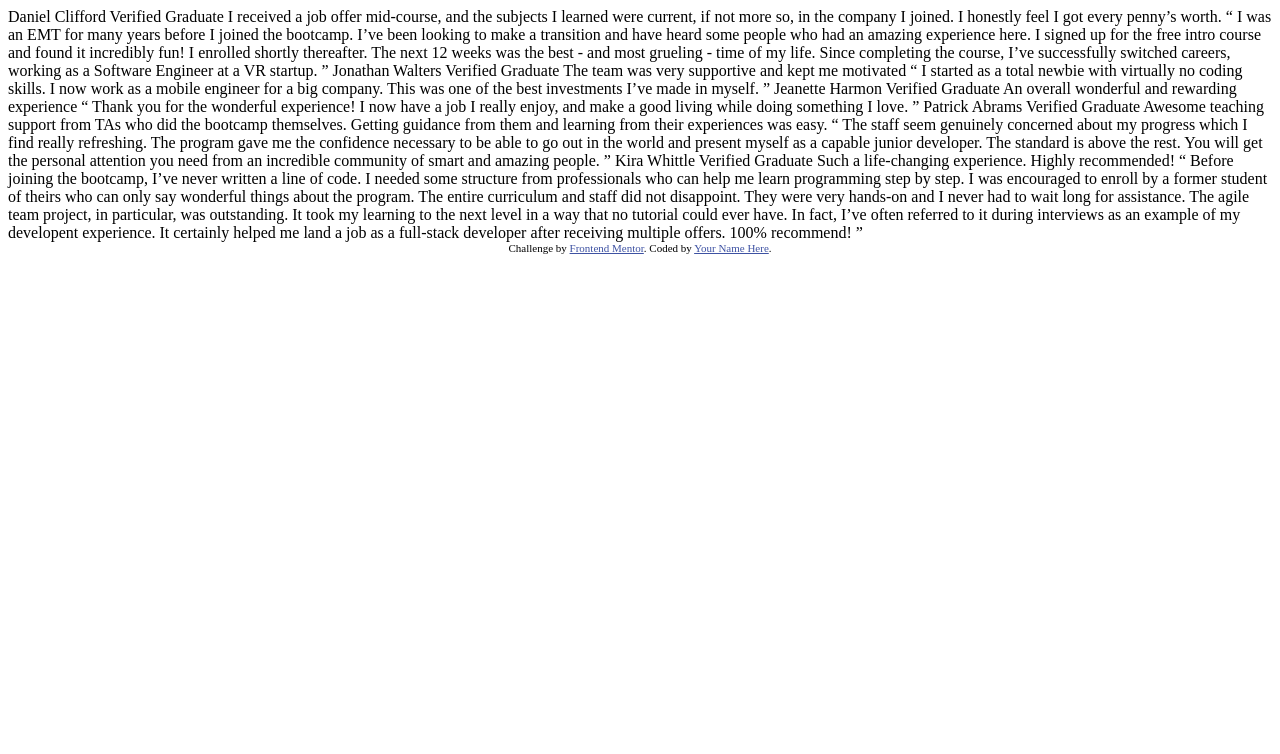
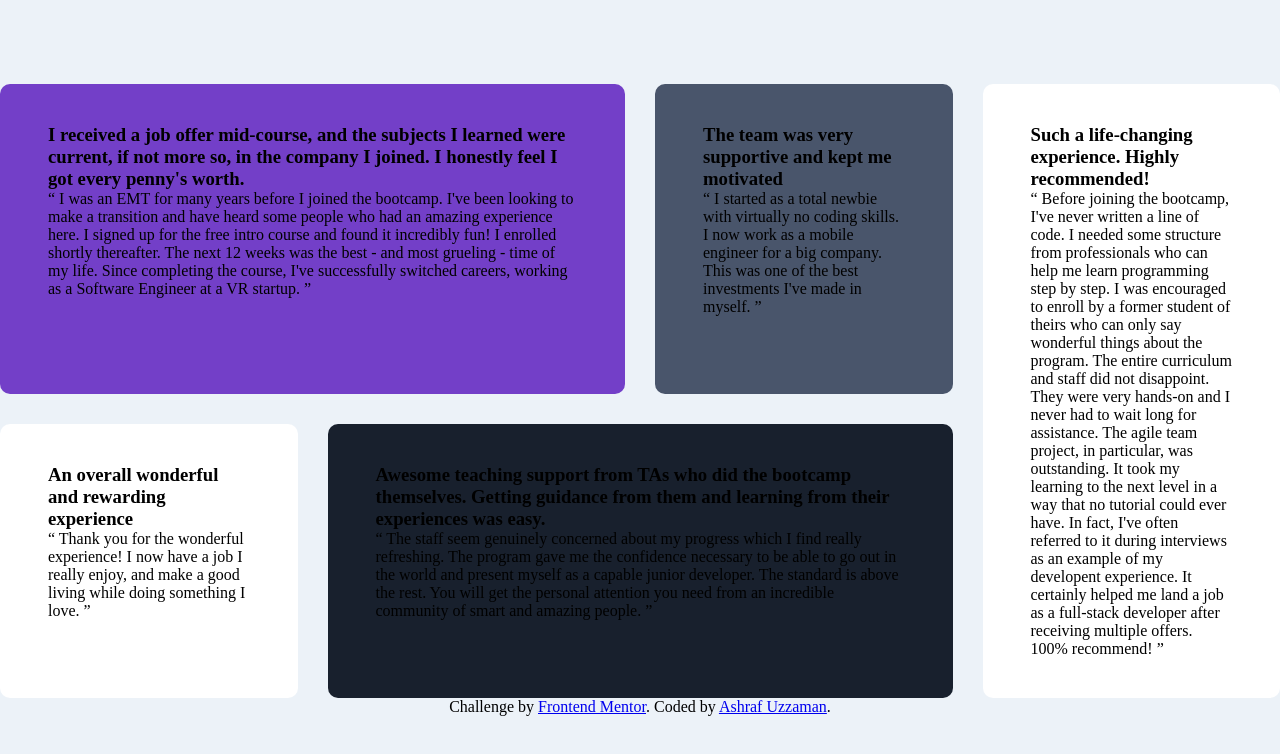
Before and after one commit to AshrafUzzaman04/testimonials-grid-section-main, a plain HTML site: page index.html in a window 1280 px wide. Drawn offline with Linux system fonts and the light colour scheme.

Commit message:
grid layout make

```diff
--- /dev/null
+++ b/css/style.scss
@@ -0,0 +1,60 @@
+* {
+  margin: 0;
+  padding: 0;
+  box-sizing: border-box;
+}
+body {
+  min-height: 100vh;
+  justify-content: center;
+  align-items: center;
+  display: flex;
+  flex-direction: column;
+  background-color: #ecf2f8;
+  > main {
+    max-width: 1400px;
+    > .grid {
+      display: grid;
+      grid-template-columns: repeat(4, 1fr);
+      grid-template-areas: "place1 place1 place2 place3" "place4 place5 place5 place3";
+      grid-gap: 30px;
+      margin: auto;
+      > div {
+        border-radius: 10px;
+        padding: 2.5rem 3rem;
+      }
+      > .grid_purple {
+        background-color: #733fc8;
+        grid-area: place1;
+      }
+      > .grid_gray {
+        background-color: #49556b;
+        grid-area: place2;
+      }
+      > .grid_white {
+        background-color: white;
+        grid-area: place3;
+      }
+      > .grid_again_white {
+        background-color: white;
+        grid-area: place4;
+      }
+      > .grid_black {
+        background-color: #18202d;
+        grid-area: place5;
+      }
+    }
+  }
+}
+
+// @media only screen and (min-width: 1400px) {
+// }
+// @media only screen and (min-width: 1200px) {
+// }
+// @media only screen and (min-width: 992px) {
+// }
+// @media only screen and (min-width: 768px) {
+// }
+// @media only screen and (min-width: 576px) {
+// }
+// @media only screen and (max-width: 575px) {
+// }
--- a/index.html
+++ b/index.html
@@ -1,76 +1,112 @@
 <!DOCTYPE html>
 <html lang="en">
-<head>
-  <meta charset="UTF-8">
-  <meta name="viewport" content="width=device-width, initial-scale=1.0"> <!-- displays site properly based on user's device -->
+  <head>
+    <meta charset="UTF-8" />
+    <meta http-equiv="X-UA-Compatible" content="IE=edge" />
+    <meta name="viewport" content="width=device-width, initial-scale=1.0" />
+    <title>Frontend Mentor | testimonials-grid-section-main</title>
+    <link
+      rel="icon"
+      type="image/png"
+      sizes="32x32"
+      href="./images/favicon-32x32.png"
+    />
+    <link rel="stylesheet" href="./css/style.css" />
+  </head>
+  <body>
+    <!-- main section started here -->
+    <main>
+      <div class="grid">
+        <div class="grid_purple">
+          <div class="card-img"></div>
+          <div class="card-body">
+            <h3>
+              I received a job offer mid-course, and the subjects I learned were
+              current, if not more so, in the company I joined. I honestly feel
+              I got every penny's worth.
+            </h3>
+            <p>
+              “ I was an EMT for many years before I joined the bootcamp. I've
+              been looking to make a transition and have heard some people who
+              had an amazing experience here. I signed up for the free intro
+              course and found it incredibly fun! I enrolled shortly thereafter.
+              The next 12 weeks was the best - and most grueling - time of my
+              life. Since completing the course, I've successfully switched
+              careers, working as a Software Engineer at a VR startup. ”
+            </p>
+          </div>
+        </div>
+        <div class="grid_gray">
+          <div class="card-img"></div>
+          <div class="card-body">
+            <h3>The team was very supportive and kept me motivated</h3>
+            <p>
+              “ I started as a total newbie with virtually no coding skills. I
+              now work as a mobile engineer for a big company. This was one of
+              the best investments I've made in myself. ”
+            </p>
+          </div>
+        </div>
+        <div class="grid_white">
+          <div class="card-img"></div>
+          <div class="card-body">
+            <h3>Such a life-changing experience. Highly recommended!</h3>
+            <p>
+              “ Before joining the bootcamp, I've never written a line of code.
+              I needed some structure from professionals who can help me learn
+              programming step by step. I was encouraged to enroll by a former
+              student of theirs who can only say wonderful things about the
+              program. The entire curriculum and staff did not disappoint. They
+              were very hands-on and I never had to wait long for assistance.
+              The agile team project, in particular, was outstanding. It took my
+              learning to the next level in a way that no tutorial could ever
+              have. In fact, I've often referred to it during interviews as an
+              example of my developent experience. It certainly helped me land a
+              job as a full-stack developer after receiving multiple offers.
+              100% recommend! ”
+            </p>
+          </div>
+        </div>
+        <div class="grid_again_white">
+          <div class="card-img"></div>
+          <div class="card-body">
+            <h3>An overall wonderful and rewarding experience</h3>
+            <p>
+              “ Thank you for the wonderful experience! I now have a job I
+              really enjoy, and make a good living while doing something I love.
+              ”
+            </p>
+          </div>
+        </div>
+        <div class="grid_black">
+          <div class="card-img"></div>
+          <div class="card-body">
+            <h3>
+              Awesome teaching support from TAs who did the bootcamp themselves.
+              Getting guidance from them and learning from their experiences was
+              easy.
+            </h3>
+            <p>
+              “ The staff seem genuinely concerned about my progress which I
+              find really refreshing. The program gave me the confidence
+              necessary to be able to go out in the world and present myself as
+              a capable junior developer. The standard is above the rest. You
+              will get the personal attention you need from an incredible
+              community of smart and amazing people. ”
+            </p>
+          </div>
+        </div>
+      </div>
+    </main>
 
-  <link rel="icon" type="image/png" sizes="32x32" href="./images/favicon-32x32.png">
-
-  <title>Frontend Mentor | [Challenge Name Here]</title>
-
-  <!-- Feel free to remove these styles or customise in your own stylesheet 👍 -->
-  <style>
-    .attribution { font-size: 11px; text-align: center; }
-    .attribution a { color: hsl(228, 45%, 44%); }
-  </style>
-</head>
-<body>
-  Daniel Clifford
-  Verified Graduate
-
-  I received a job offer mid-course, and the subjects I learned were current, if not more so,
-  in the company I joined. I honestly feel I got every penny’s worth.
-
-  “ I was an EMT for many years before I joined the bootcamp. I’ve been looking to make a
-  transition and have heard some people who had an amazing experience here. I signed up
-  for the free intro course and found it incredibly fun! I enrolled shortly thereafter.
-  The next 12 weeks was the best - and most grueling - time of my life. Since completing
-  the course, I’ve successfully switched careers, working as a Software Engineer at a VR startup. ”
-
-  Jonathan Walters
-  Verified Graduate
-
-  The team was very supportive and kept me motivated
-
-  “ I started as a total newbie with virtually no coding skills. I now work as a mobile engineer
-  for a big company. This was one of the best investments I’ve made in myself. ”
-
-  Jeanette Harmon
-  Verified Graduate
-
-  An overall wonderful and rewarding experience
-
-  “ Thank you for the wonderful experience! I now have a job I really enjoy, and make a good living
-  while doing something I love. ”
-
-  Patrick Abrams
-  Verified Graduate
-
-  Awesome teaching support from TAs who did the bootcamp themselves. Getting guidance from them and
-  learning from their experiences was easy.
-
-  “ The staff seem genuinely concerned about my progress which I find really refreshing. The program
-  gave me the confidence necessary to be able to go out in the world and present myself as a capable
-  junior developer. The standard is above the rest. You will get the personal attention you need from
-  an incredible community of smart and amazing people. ”
-
-  Kira Whittle
-  Verified Graduate
-
-  Such a life-changing experience. Highly recommended!
-
-  “ Before joining the bootcamp, I’ve never written a line of code. I needed some structure from
-  professionals who can help me learn programming step by step. I was encouraged to enroll by a former
-  student of theirs who can only say wonderful things about the program. The entire curriculum and staff
-  did not disappoint. They were very hands-on and I never had to wait long for assistance. The agile team
-  project, in particular, was outstanding. It took my learning to the next level in a way that no tutorial
-  could ever have. In fact, I’ve often referred to it during interviews as an example of my developent
-  experience. It certainly helped me land a job as a full-stack developer after receiving multiple offers.
-  100% recommend! ”
-
-  <div class="attribution">
-    Challenge by <a href="https://www.frontendmentor.io?ref=challenge" target="_blank">Frontend Mentor</a>.
-    Coded by <a href="#">Your Name Here</a>.
-  </div>
-</body>
+    <footer class="attribution">
+      Challenge by
+      <a href="https://www.frontendmentor.io?ref=challenge" target="_blank"
+        >Frontend Mentor</a
+      >. Coded by
+      <a href="https://twitter.com/ashraf_uz_mahim" target="_blank"
+        >Ashraf Uzzaman</a
+      >.
+    </footer>
+  </body>
 </html>
```
Also changed, not shown: css/style.css (added), 2 other files.
